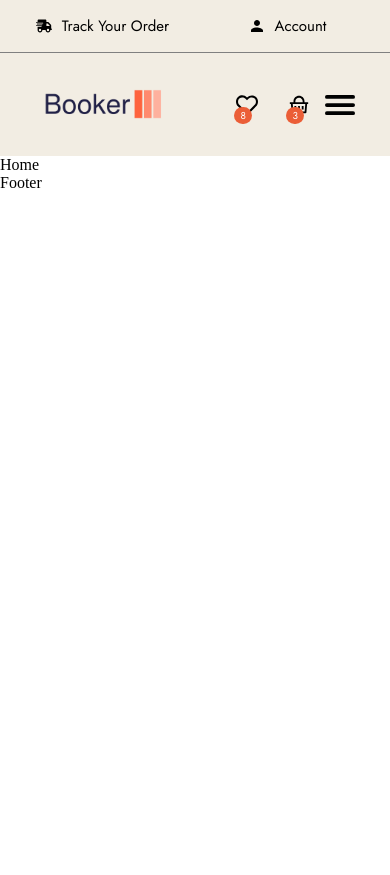
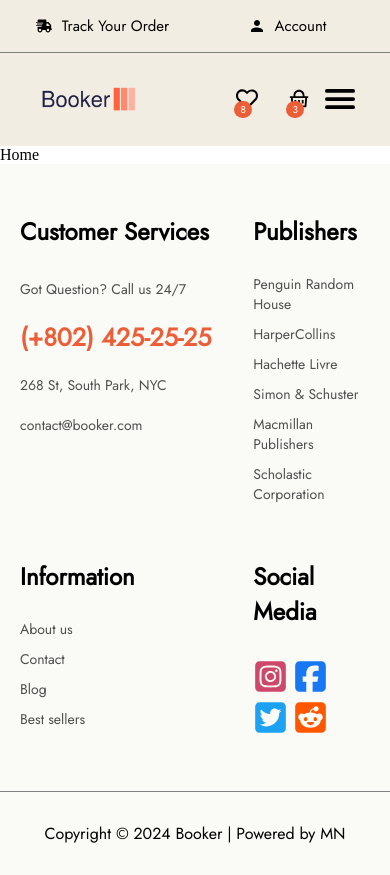
Before and after one commit to muradnuriyev001/Booker, a React (Vite) app: page / in a window 390 px wide. Before the commit the page ends 844 px from the top, so only its background shows below. Built offline with nearby package versions, Linux system fonts and the light colour scheme.

Commit message:
Add: Footer(with routes), Fix:(Header)

```diff
--- a/src/components/Footer/Footer.module.scss
+++ b/src/components/Footer/Footer.module.scss
@@ -0,0 +1,105 @@
+.footer {
+  font-family: Jost, sans-serif;
+  background-color: var(--white);
+}
+
+.content {
+  padding: 50px 50px;
+  display: grid;
+  grid-template-columns: 1fr 1fr 1fr 1fr;
+  justify-items: center;
+  h2 {
+    padding-bottom: 20px;
+  }
+  p {
+    padding: 10px 0px;
+  }
+
+  li {
+    padding: 5px 0px;
+  }
+
+  p,
+  li {
+    color: var(--gray2);
+    cursor: pointer;
+    transition: 0.3s all;
+    &:hover {
+      color: var(--orange);
+    }
+  }
+  &__1 {
+    p:nth-child(3) {
+      color: var(--orange);
+      font-size: 30px;
+      font-weight: 800;
+    }
+  }
+  &__4 {
+    .logos {
+      margin-top: 10px;
+    }
+    svg {
+      font-size: 35px;
+      margin-right: 5px;
+      cursor: pointer;
+    }
+    svg:nth-child(1) {
+      color: #cd486b;
+    }
+    svg:nth-child(2) {
+      color: #1877f2;
+    }
+    svg:nth-child(3) {
+      color: #1da1f2;
+    }
+    svg:nth-child(4) {
+      color: #ff5700;
+    }
+  }
+}
+
+.copyright {
+  border: 1px solid gray;
+  border-width: 1px 0px 0px 0px;
+  padding: 30px 0px;
+  text-align: center;
+}
+
+@media only screen and (max-width: 1023px) {
+  .content {
+    padding: 50px 100px;
+    grid-template-columns: 2fr 1fr;
+    place-items: start;
+    &__3,
+    &__4 {
+      margin-top: 50px;
+    }
+  }
+}
+
+@media only screen and (max-width: 800px) {
+  .content {
+    padding: 50px 50px;
+    p,
+    li {
+      font-size: 14px;
+    }
+    &__1,
+    &__3 {
+      margin-right: 20px;
+    }
+    &__1 {
+      p:nth-child(3) {
+        font-size: 25px;
+        font-weight: 800;
+      }
+    }
+  }
+}
+
+@media only screen and (max-width: 500px) {
+  .content {
+    padding: 50px 20px;
+  }
+}
--- a/src/components/Footer/Footer.tsx
+++ b/src/components/Footer/Footer.tsx
@@ -1,7 +1,69 @@
 import c from "./Footer.module.scss";
+import { NavLink } from "react-router-dom";
+
+import {
+  FaSquareInstagram,
+  FaSquareFacebook,
+  FaSquareTwitter,
+  FaSquareReddit,
+} from "react-icons/fa6";
 
 const Footer = () => {
-  return <div>Footer</div>;
+  return (
+    <div className={c.footer}>
+      <div className={c.content}>
+        <div className={c.content__1}>
+          <h2>Customer Services</h2>
+          <p>Got Question? Call us 24/7</p>
+          <p>(+802) 425-25-25</p>
+          <p>268 St, South Park, NYC</p>
+          <p>contact@booker.com</p>
+        </div>
+        <div className={c.content__2}>
+          <h2>Publishers</h2>
+          <ul>
+            <NavLink to={"/shop"}>
+              <li>Penguin Random House</li>
+              <li>HarperCollins</li>
+              <li>Hachette Livre</li>
+              <li>Simon & Schuster</li>
+              <li>Macmillan Publishers</li>
+              <li>Scholastic Corporation</li>
+            </NavLink>
+          </ul>
+        </div>
+        <div className={c.content__3}>
+          <h2>Information</h2>
+          <ul>
+            <NavLink to={"/about"}>
+              <li>About us</li>
+            </NavLink>
+            <NavLink to={"/contact"}>
+              <li>Contact</li>
+            </NavLink>
+            <NavLink to={"/blog"}>
+              <li>Blog</li>
+            </NavLink>
+            <NavLink to={"/shop"}>
+              <li>Best sellers</li>
+            </NavLink>
+          </ul>
+        </div>
+        <div className={c.content__4}>
+          <h2>Social Media</h2>
+          <div className={c.logos}>
+            <FaSquareInstagram />
+            <FaSquareFacebook />
+            <FaSquareTwitter />
+            <FaSquareReddit />
+          </div>
+        </div>
+      </div>
+      <div className={c.copyright}>
+        <p>Copyright © 2024 Booker | Powered by MN</p>
+      </div>
+    </div>
+  );
 };
 
 export default Footer;
--- a/src/components/Header/HeaderBottom/HeaderBottom.module.scss
+++ b/src/components/Header/HeaderBottom/HeaderBottom.module.scss
@@ -149,7 +149,7 @@
   }
   .header__bottom__logo {
     img {
-      width: 75%;
+      width: 50%;
     }
   }
 }
@@ -174,4 +174,10 @@
       display: none;
     }
   }
+
+  .header__bottom__logo {
+    img {
+      width: 60%;
+    }
+  }
 }
--- a/src/index.css
+++ b/src/index.css
@@ -28,5 +28,6 @@ a {
   --warm-white2: #f1ede2;
   --white: #fafaf7;
   --gray: #efefea;
+  --gray2: #242424cc;
   --orange: #eb5e37;
 }
```
